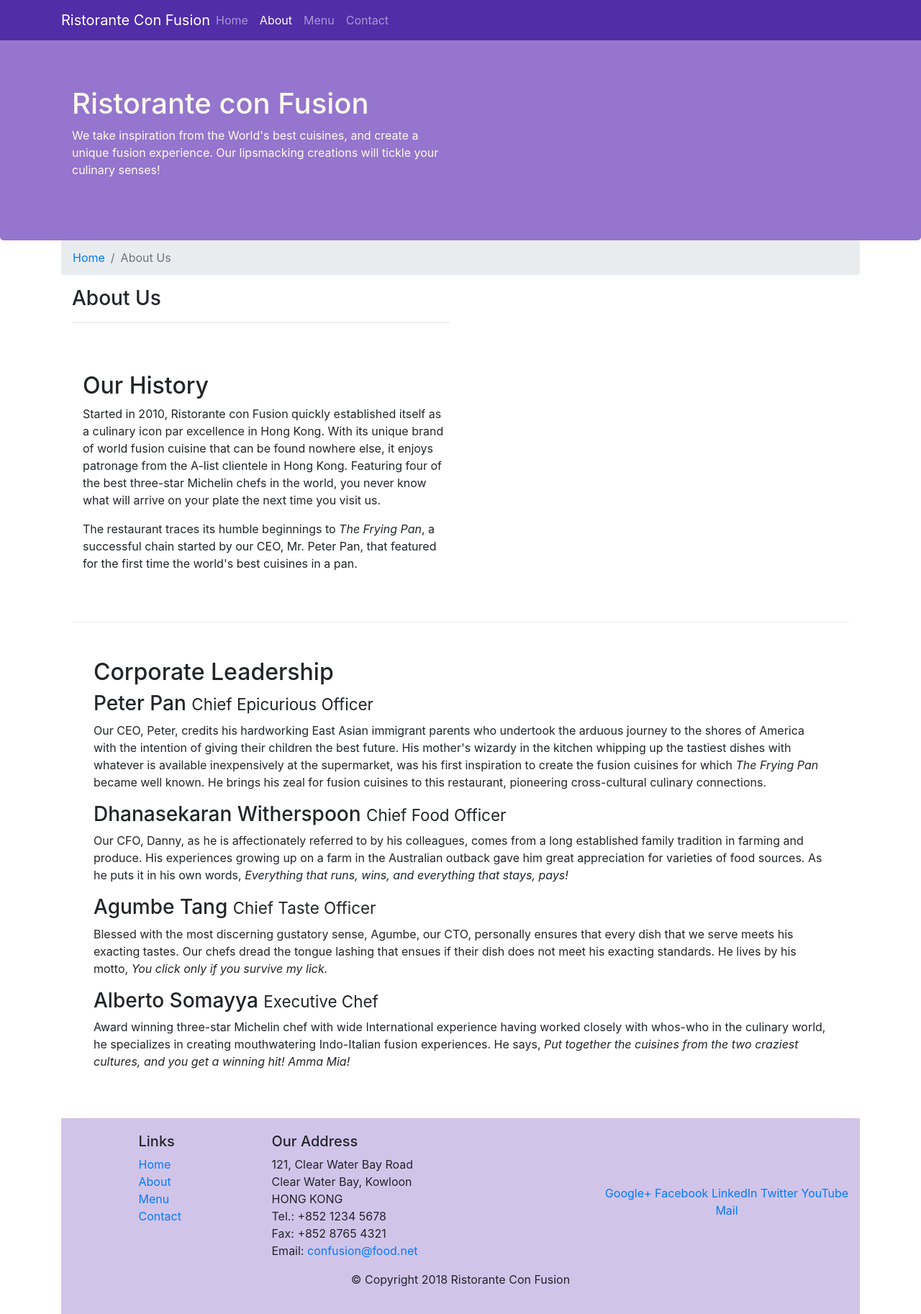
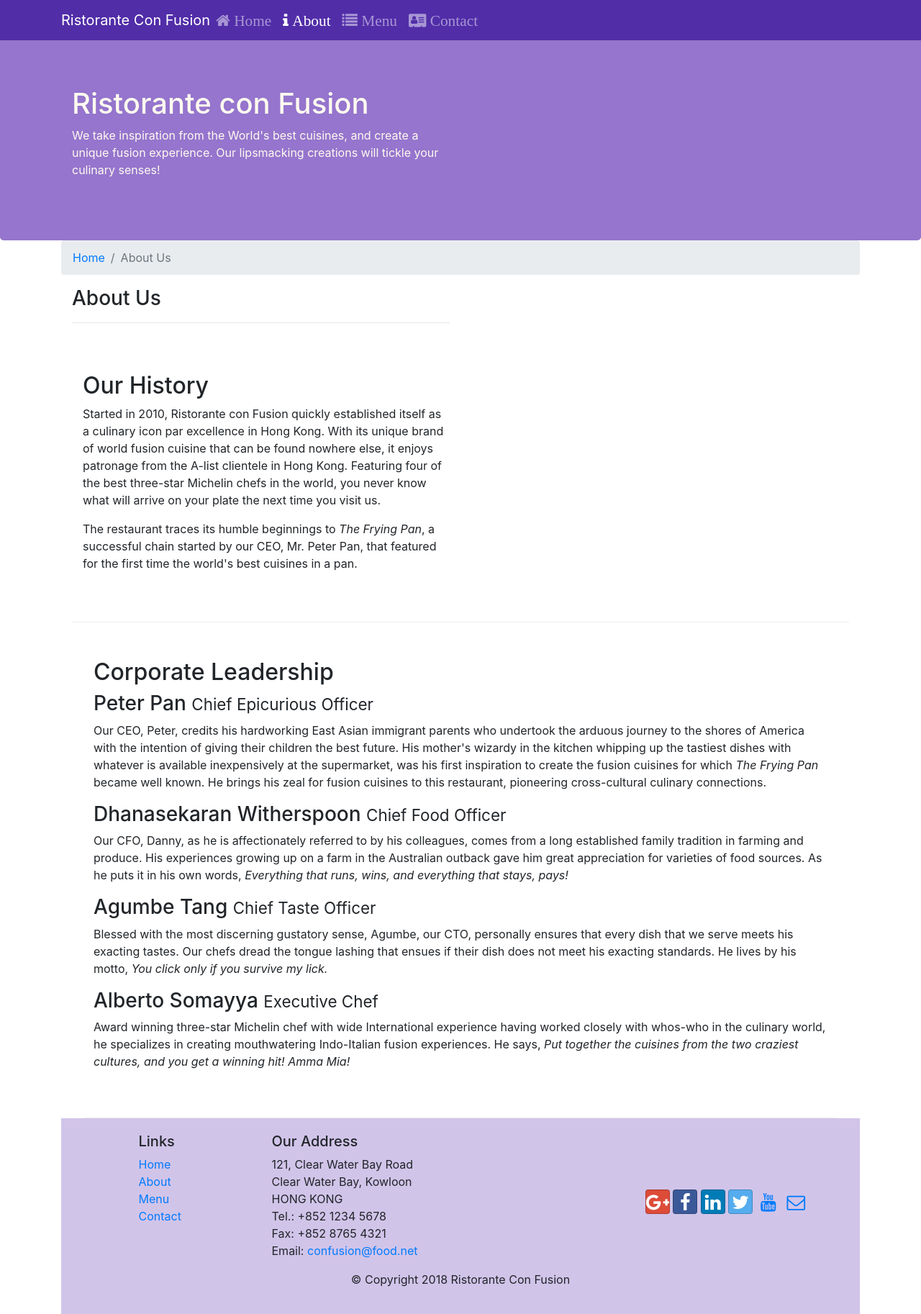
Before and after one commit to olkhl/conFusion, a website: page aboutus.html in a window 1280 px wide. Shown: the whole page at 72% size. Drawn offline with nearby package versions, Linux system fonts and the light colour scheme.

Commit message:
icon fonts

```diff
--- a/aboutus.html
+++ b/aboutus.html
@@ -9,7 +9,10 @@
 
     <!-- Bootstrap CSS -->
     <link rel="stylesheet" href="node_modules/bootstrap/dist/css/bootstrap.min.css">
+    <link rel="stylesheet" href="node_modules/font-awesome/css/font-awesome.min.css">
+    <link rel="stylesheet" href="node_modules/bootstrap-social/bootstrap-social.css">
     <link rel="stylesheet" href='css/styles.css'>
+
     <title>Ristorante Con Fusion: About Us</title>
 </head>
 
@@ -24,10 +27,10 @@
             </a>
             <div class="collapse navbar-collapse" id="Navbar">
                 <ul class="navbar-nav mr-auto">
-                    <li class="nav-item"><a class="nav-link" href="./index.html">Home</a></li>
-                    <li class="nav-item active"><a class="nav-link" href="#">About</a></li>
-                    <li class="nav-item"><a class="nav-link" href="#">Menu</a></li>
-                    <li class="nav-item"><a class="nav-link" href="#">Contact</a></li>
+                    <li class="nav-item"><a class="nav-link" href="./index.html"><span class="fa fa-home fa-lg"> Home</span></a></li>
+                    <li class="nav-item active"><a class="nav-link" href="#"><span class="fa fa-info fa-lg"> About</span></a></li>
+                    <li class="nav-item"><a class="nav-link" href="#"><span class="fa fa-list fa-lg"> Menu</span></a></li>
+                    <li class="nav-item"><a class="nav-link" href="#"><span class="fa fa-address-card fa-lg"> Contact</span></a></li>
                 </ul>
             </div>
         </div>
@@ -115,12 +118,12 @@
                 </div>
                 <div class="col-12 col-sm-4 align-self-center">
                     <div class="text-center">
-                        <a href="http://google.com/+">Google+</a>
-                        <a href="http://www.facebook.com/profile.php?id=">Facebook</a>
-                        <a href="http://www.linkedin.com/in/">LinkedIn</a>
-                        <a href="http://twitter.com/">Twitter</a>
-                        <a href="http://youtube.com/">YouTube</a>
-                        <a href="mailto:">Mail</a>
+                        <a class="btn btn-social-icon btn-google" href="http://google.com/+"><i class="fa fa-google-plus fa-lg"></i></a>
+                        <a class="btn btn-social-icon btn-facebook" href="http://www.facebook.com/profile.php?id="><i class="fa fa-facebook fa-lg"></i></a>
+                        <a class="btn btn-social-icon btn-linkedin" href="http://www.linkedin.com/in/"><i class="fa fa-linkedin fa-lg"></i></a>
+                        <a class="btn btn-social-icon btn-twitter" href="http://twitter.com/"><i class="fa fa-twitter fa-lg"></i></a>
+                        <a class="btn btn-social-icon btn-youtube" href="http://youtube.com/"><i class="fa fa-youtube fa-lg"></i></a>
+                        <a class="btn btn-social-icon" href="mailto:"><i class="fa fa-envelope-o fa-lg"></i></a>
                     </div>
                 </div>
            </div>
--- a/package.json
+++ b/package.json
@@ -15,6 +15,8 @@
   },
   "dependencies": {
     "bootstrap": "^4.0.0",
+    "bootstrap-social": "^5.1.1",
+    "font-awesome": "^4.7.0",
     "jquery": "^3.3.1",
     "popper.js": "^1.12.9"
   }
```
Also changed, not shown: index.html (+16 -13 lines).
